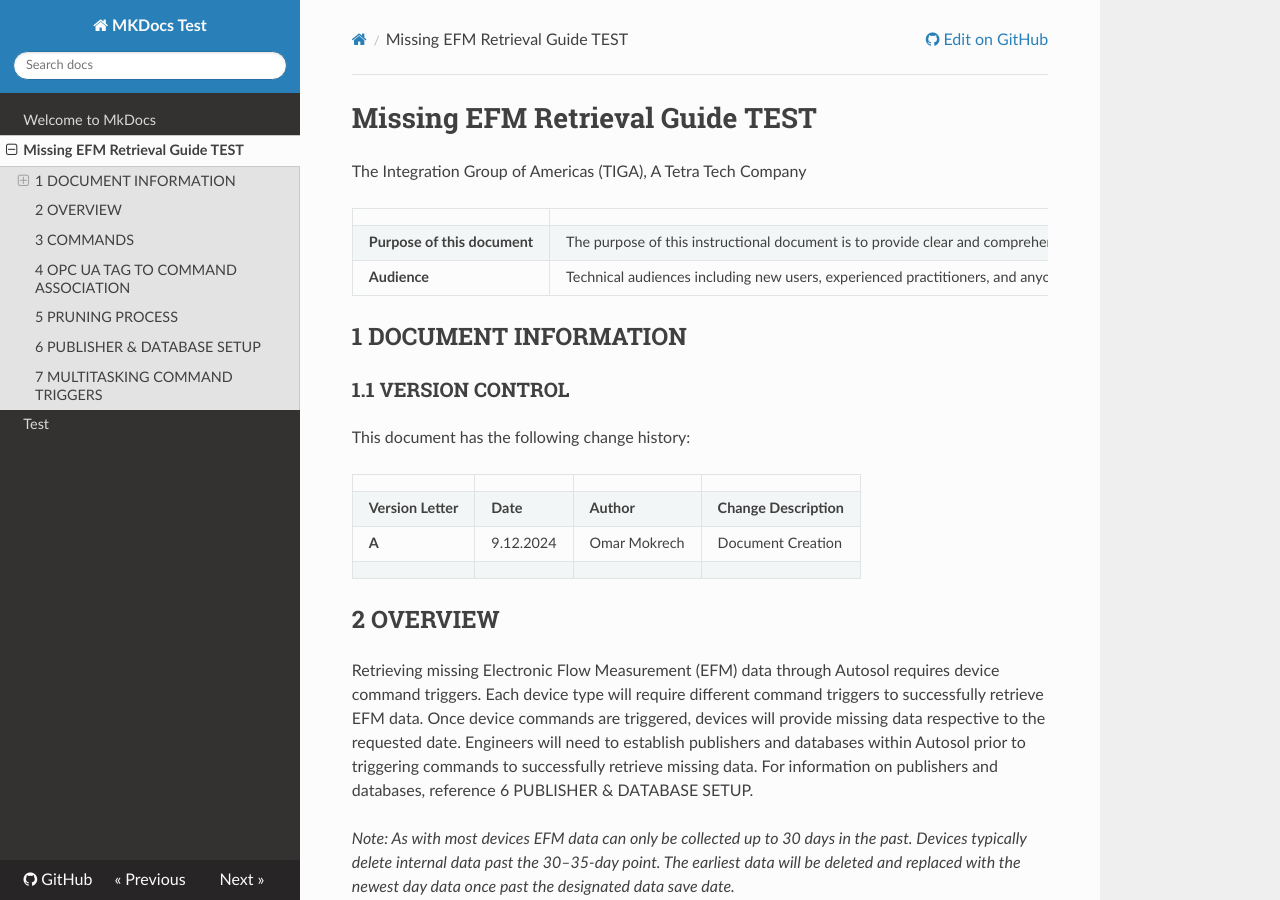
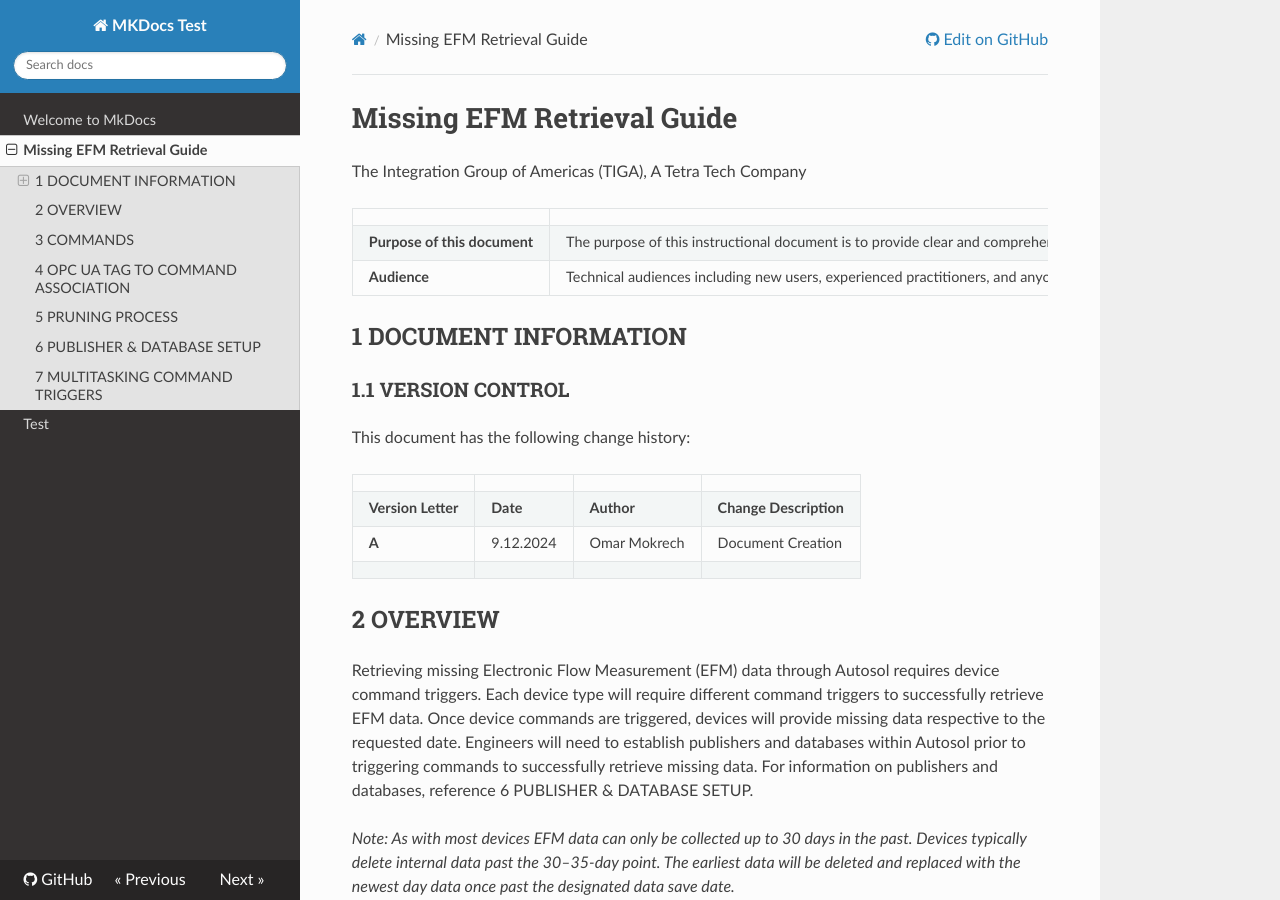
Before and after one commit to Mokrecho1/MkDocs_Test, an MkDocs documentation site: the page built from docs/112, TIGA, Missing EFM Retrieval Guide.md, in a window 1280 px wide and 900 px high. Built offline with MkDocs 1.6.1, drawn with Linux system fonts in a browser that asks for light colours; nearby versions of some CDN libraries.

Commit message:
Update 112, TIGA, Missing EFM Retrieval Guide.md

```diff
--- a/docs/112, TIGA, Missing EFM Retrieval Guide.md
+++ b/docs/112, TIGA, Missing EFM Retrieval Guide.md
@@ -1,4 +1,4 @@
-# Missing EFM Retrieval Guide TEST
+# Missing EFM Retrieval Guide
 
 The Integration Group of Americas (TIGA), A Tetra Tech Company
 
```
